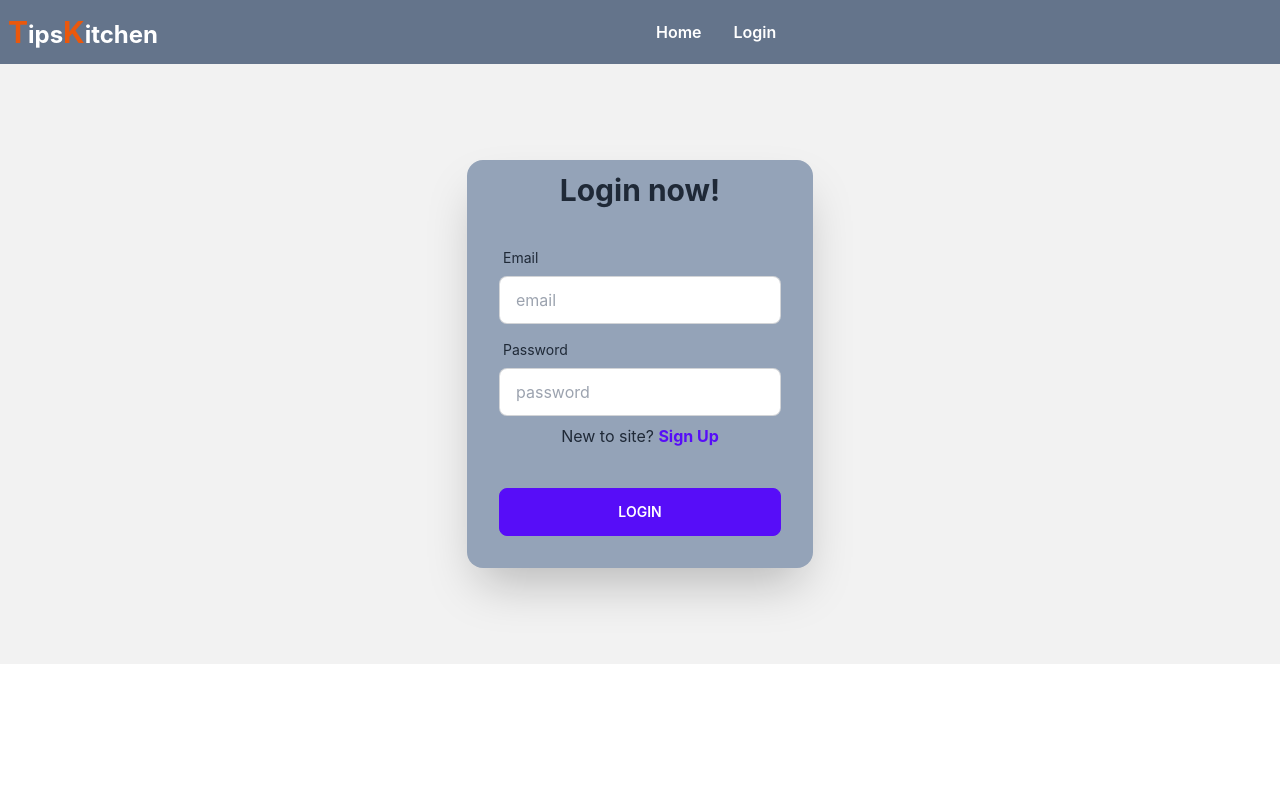
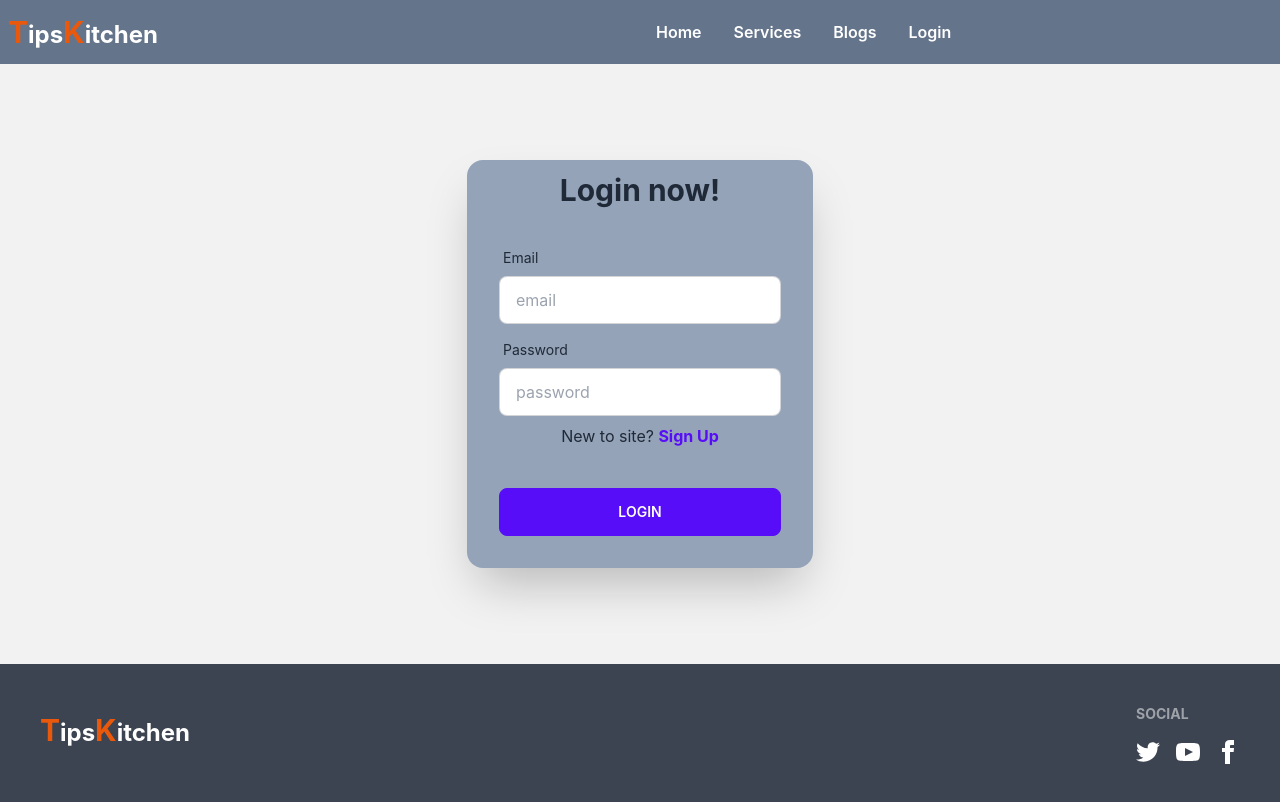
Before and after one commit to sadikul60/tips-kitchen-client, a React (Create React App) app: page /login in a window 1280 px wide. Built offline with nearby package versions, Linux system fonts and the light colour scheme; no server answers.

Commit message:
added Footer

```diff
--- /dev/null
+++ b/src/Pages/Services/Services.js
@@ -0,0 +1,13 @@
+import React from 'react';
+import { useLoaderData } from 'react-router-dom';
+
+const Services = () => {
+    const services = useLoaderData();
+    return (
+        <div>
+            <h3>Services: {services.length}</h3>
+        </div>
+    );
+};
+
+export default Services;
--- a/src/Pages/Shared/Footer/Footer.js
+++ b/src/Pages/Shared/Footer/Footer.js
@@ -1,10 +1,24 @@
 import React from 'react';
+import { Link } from 'react-router-dom';
 
 const Footer = () => {
     return (
-        <div>
-            <h3>Footer</h3>
-        </div>
+        <footer className="footer p-10 bg-neutral text-neutral-content justify-center md:justify-between">
+            <div>
+                <img src="" alt="" />
+                <h1  className="normal-case text-2xl font-bold">
+                    <span className='text-3xl text-orange-600'>T</span>ips<span className='text-3xl text-orange-600'>K</span>itchen
+                </h1>
+            </div>
+            <div>
+                <span className="footer-title">Social</span>
+                <div className="grid grid-flow-col gap-4">
+                <Link><svg xmlns="http://www.w3.org/2000/svg" width="24" height="24" viewBox="0 0 24 24" className="fill-current"><path d="M24 4.557c-.883.392-1.832.656-2.828.775 1.017-.609 1.798-1.574 2.165-2.724-.951.564-2.005.974-3.127 1.195-.897-.957-2.178-1.555-3.594-1.555-3.179 0-5.515 2.966-4.797 6.045-4.091-.205-7.719-2.165-10.148-5.144-1.29 2.213-.669 5.108 1.523 6.574-.806-.026-1.566-.247-2.229-.616-.054 2.281 1.581 4.415 3.949 4.89-.693.188-1.452.232-2.224.084.626 1.956 2.444 3.379 4.6 3.419-2.07 1.623-4.678 2.348-7.29 2.04 2.179 1.397 4.768 2.212 7.548 2.212 9.142 0 14.307-7.721 13.995-14.646.962-.695 1.797-1.562 2.457-2.549z"></path></svg></Link>
+                <Link><svg xmlns="http://www.w3.org/2000/svg" width="24" height="24" viewBox="0 0 24 24" className="fill-current"><path d="M19.615 3.184c-3.604-.246-11.631-.245-15.23 0-3.897.266-4.356 2.62-4.385 8.816.029 6.185.484 8.549 4.385 8.816 3.6.245 11.626.246 15.23 0 3.897-.266 4.356-2.62 4.385-8.816-.029-6.185-.484-8.549-4.385-8.816zm-10.615 12.816v-8l8 3.993-8 4.007z"></path></svg></Link>
+                <Link><svg xmlns="http://www.w3.org/2000/svg" width="24" height="24" viewBox="0 0 24 24" className="fill-current"><path d="M9 8h-3v4h3v12h5v-12h3.642l.358-4h-4v-1.667c0-.955.192-1.333 1.115-1.333h2.885v-5h-3.808c-3.596 0-5.192 1.583-5.192 4.615v3.385z"></path></svg></Link>
+                </div>
+            </div>
+        </footer>
     );
 };
 
--- a/src/Pages/Shared/Header/Header.js
+++ b/src/Pages/Shared/Header/Header.js
@@ -5,6 +5,8 @@
 
     const menuItems = <>
         <li className='font-semibold'><Link to='/home'>Home</Link></li>
+        <li className='font-semibold'><Link to='/services'>Services</Link></li>
+        <li className='font-semibold'><Link to='/blogs'>Blogs</Link></li>
         <li className='font-semibold'><Link to='/login'>Login</Link></li>
     </>
 
--- a/src/Routers/Routes/Routes.js
+++ b/src/Routers/Routes/Routes.js
@@ -4,6 +4,7 @@
 import ErrorPage from '../../Pages/ErrorPage/ErrorPage';
 import Home from '../../Pages/Home/Home/Home';
 import Login from '../../Pages/Login/Login';
+import Services from '../../Pages/Services/Services';
 import SignUp from '../../Pages/SignUp/SignUp';
 
 
@@ -15,6 +16,11 @@
             {
                 path: '/',
                 element: <Home></Home>,
+                loader: () => fetch('http://localhost:5000/services')
+            },
+            {
+                path: '/services',
+                element: <Services></Services>,
                 loader: () => fetch('http://localhost:5000/services')
             },
             {
--- a/src/layouts/Main/Main.js
+++ b/src/layouts/Main/Main.js
@@ -1,5 +1,6 @@
 import React from 'react';
 import { Outlet } from 'react-router-dom';
+import Footer from '../../Pages/Shared/Footer/Footer';
 import Header from '../../Pages/Shared/Header/Header';
 
 const Main = () => {
@@ -7,6 +8,7 @@
         <div>
             <Header></Header>
             <Outlet></Outlet>
+            <Footer></Footer>
         </div>
     );
 };
```
